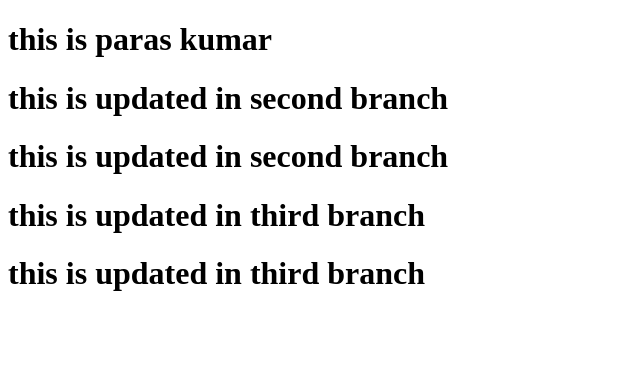
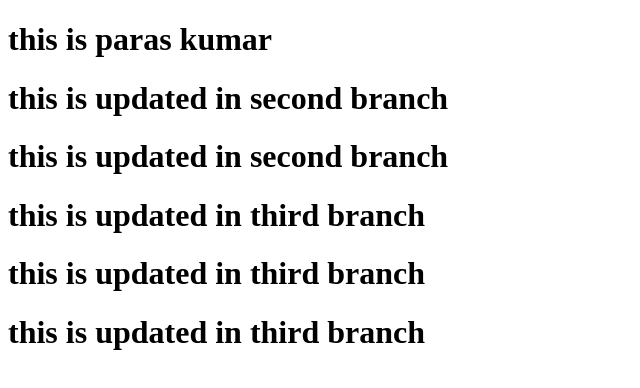
Before and after one commit to itsparas/git_practice, a plain HTML site: page index.html in a window 1280 px wide. Shown: the whole page, without its empty margins (0-640 px from the left). Drawn offline with Linux system fonts and the light colour scheme.

Commit message:
second commit in third branch

```diff
--- a/index.html
+++ b/index.html
@@ -12,5 +12,6 @@
     <h1>this is updated in second branch</h1>
     <h1>this is updated in third branch</h1>
     <h1>this is updated in third branch</h1>
+    <h1>this is updated in third branch</h1>
 </body>
 </html>
```
